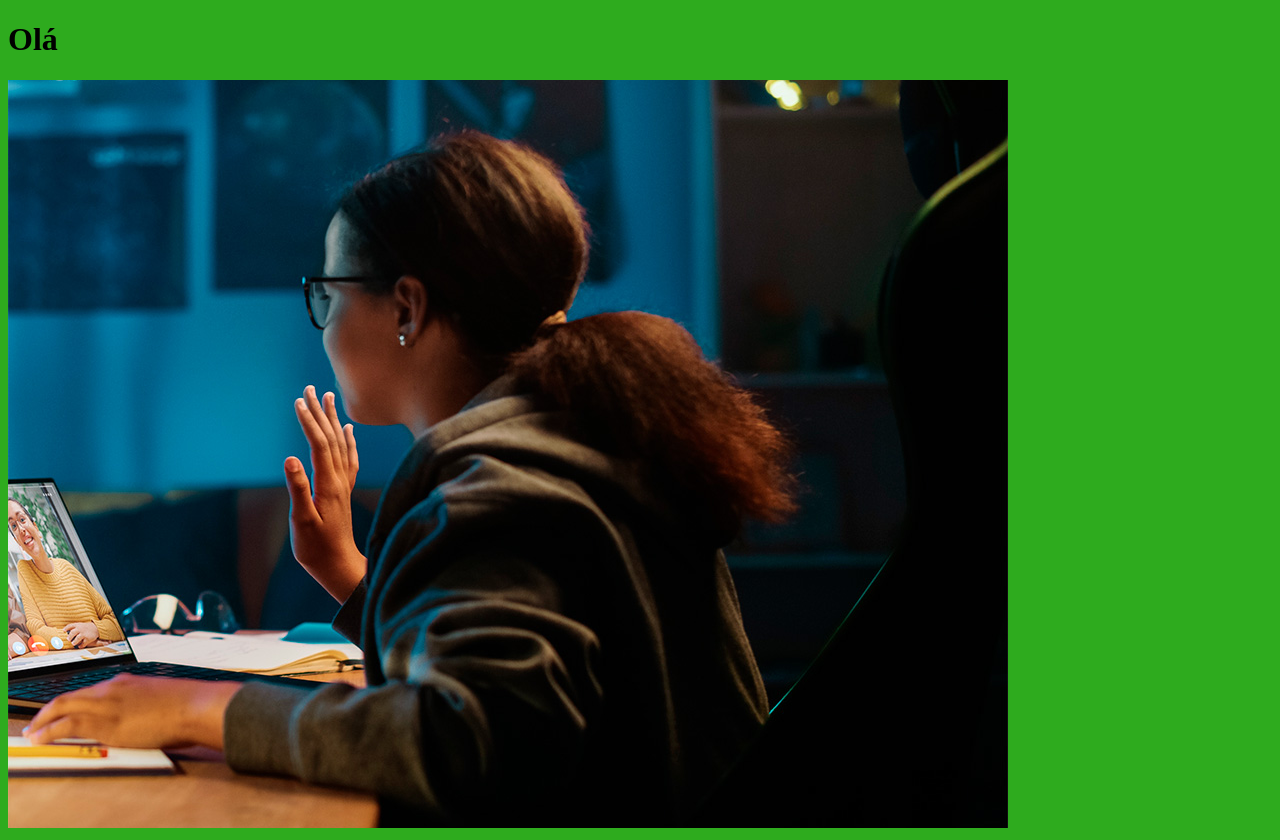
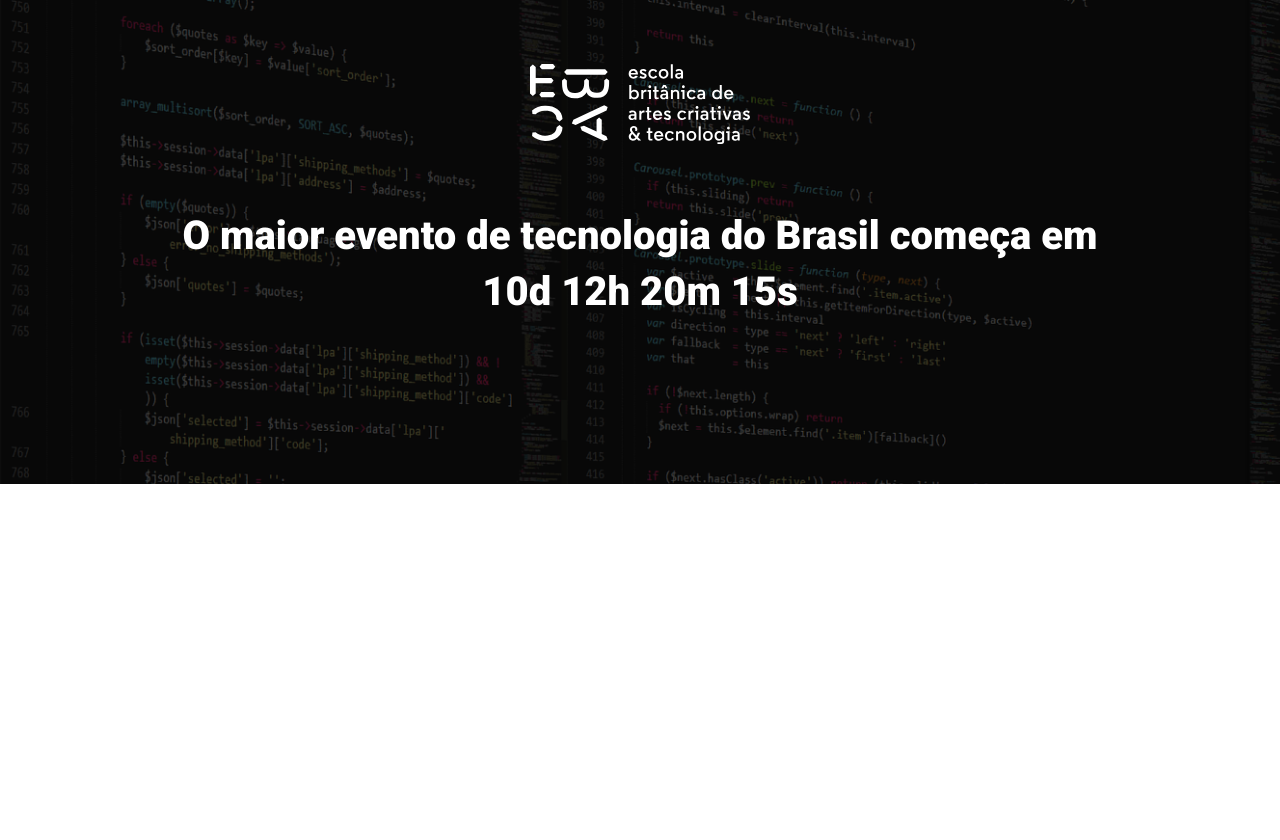
Before and after one commit to OBrunooo/EBAC_modulo_22_tech_talks, a website built with Parcel: page src/index.html in a window 1280 px wide. After the commit the page ends 800 px from the top, so only its background shows below. Built offline with nearby package versions, Linux system fonts and the light colour scheme.

Commit message:
criando o hero

```diff
--- a/src/index.html
+++ b/src/index.html
@@ -1,14 +1,24 @@
 <!DOCTYPE html>
-<html lang="en">
+<html lang="pt-BR">
 <head>
     <meta charset="UTF-8">
     <meta name="viewport" content="width=device-width, initial-scale=1.0">
-    <title>Document</title>
+    <title>EBAC Tech Talks</title>
+
+    <link rel="preconnect" href="https://fonts.googleapis.com">
+    <link rel="preconnect" href="https://fonts.gstatic.com" crossorigin>
+    <link href="https://fonts.googleapis.com/css2?family=Roboto:wght@400;700;900&display=swap" rel="stylesheet">
+
     <link rel="stylesheet" href="styles/main.scss">
 </head>
 <body>
-    <h1>Olá</h1>
-    <img src="./images/backend.png" alt="">
+    <header class="hero">
+        <div class="container">
+            <img class="hero__logo" src="./images/ebac_logo.svg" alt="EBAC">
+            <p class="hero__text">O maior evento de tecnologia do Brasil começa em 10d 12h 20m 15s </p>
+        </div>
+    </header>
+
     <script src="scripts/main.js"></script>
 </body>
 </html>
--- /dev/null
+++ b/src/styles/_hero.scss
@@ -0,0 +1,52 @@
+.hero {
+    padding-top: 64px;
+    padding-bottom: 100px;
+    background-image: url(../images/fundo.png);
+    background-repeat: no-repeat;
+    background-size: cover;
+    position: relative;
+
+    .container {
+        position: relative;
+    }
+
+    &::before {
+        position: absolute;
+        top: 0;
+        left: 0;
+        width: 100%;
+        height: 100%;
+        background-color: black;
+        content: "";
+        opacity: .7 ;
+    }
+
+    &__text {
+        margin-top: 64px;
+        margin-bottom: 64px;
+        font-size: 40px;
+        line-height: 56px;
+        color: #fff;
+        font-weight: 800;
+        text-align: center;
+    }
+
+    &__logo{
+        margin: 0 auto;
+        height: 80px;
+        display: block;
+    }
+
+    @media(max-width: 640px) {
+        padding: 40px 0;
+        &__logo{
+            height: 40px;
+        }
+
+        &__text{
+            font-size: 22px;
+            line-height: 24px;
+            margin: 24px 0;
+        }
+    }
+}
--- a/src/styles/main.scss
+++ b/src/styles/main.scss
@@ -1,3 +1,22 @@
-body {
-    background-color: rgb(46, 171, 30);
+@use "hero";
+
+* {
+    margin: 0;
+    padding: 0;
+    box-sizing: border-box;
+    font-family: Roboto, sans-serif;
 }
+
+.container {
+    max-width: 960px;
+    width: 100%;
+    margin: 0 auto;
+
+    @media (max-width:640px){
+        max-width: 80%;
+    }
+
+    @media (max-width:1024px){
+        max-width: 90%;
+    }
+}
```
